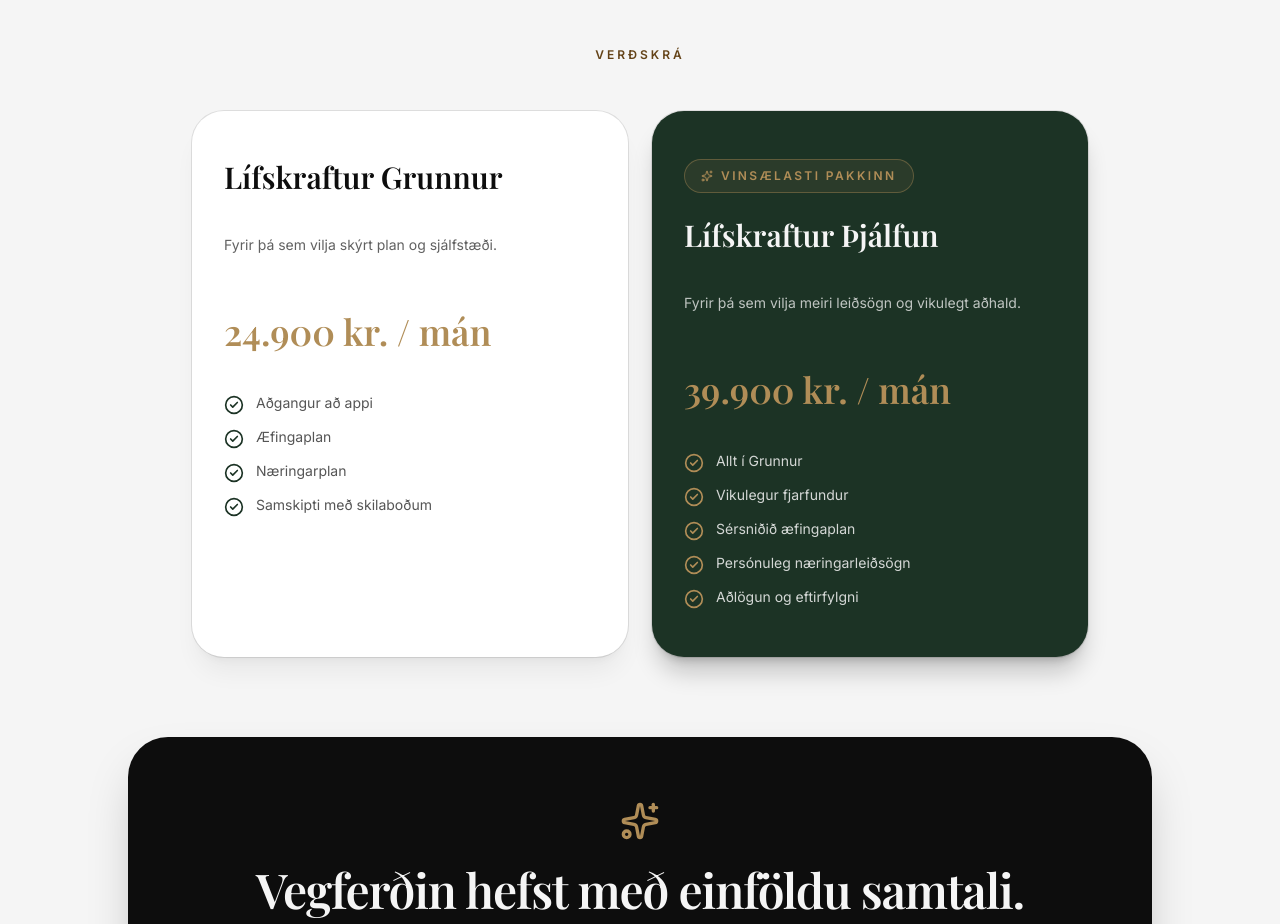
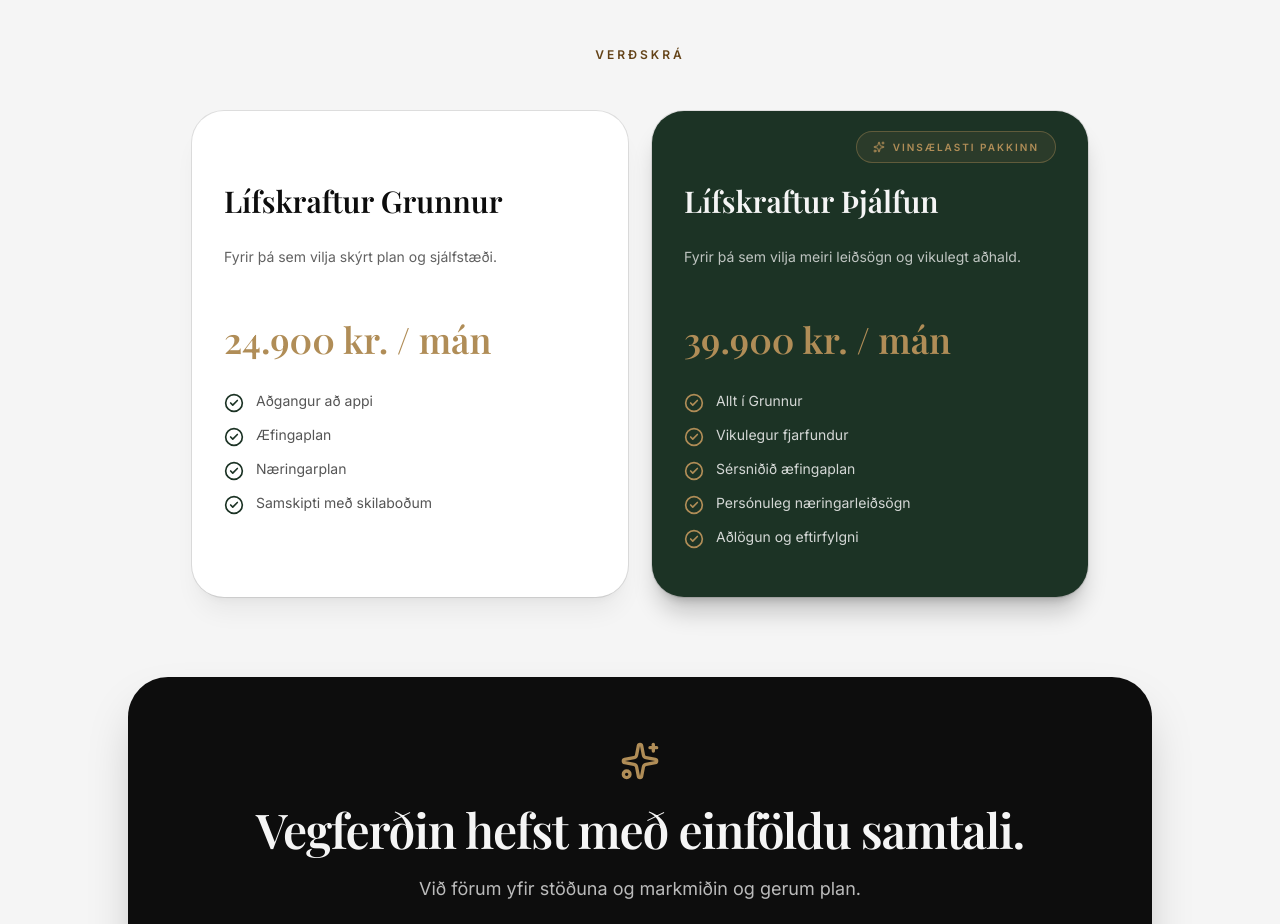
Before and after one commit to egillj96/lifskraftur-thjalfun, a Next.js app: page / in a window 1280 px wide. Shown: the part 3100-4024 px from the top of the page. Built offline with nearby package versions, Linux system fonts and the light colour scheme.

Commit message:
card fix

```diff
--- a/app/page.tsx
+++ b/app/page.tsx
@@ -410,23 +410,20 @@ function PriceCard({
           : "border-[var(--border-gold)] bg-white text-[var(--foreground)] shadow-black/5"
       }`}
     >
-      <CardContent className="flex h-full flex-col p-8">
+      <CardContent className="relative flex h-full flex-col p-8">
         {badge && (
-          <div className="mb-6">
-            <span className="inline-flex items-center gap-2 rounded-full border border-[var(--gold)]/40 bg-[var(--gold)]/10 px-4 py-2 text-xs font-semibold uppercase tracking-[0.2em] text-[var(--gold)]">
-              <Sparkles className="h-3 w-3" />
-              {badge}
-            </span>
-          </div>
+          <span className="absolute right-8 top-1 inline-flex items-center gap-2 rounded-full border border-[var(--gold)]/40 bg-[var(--gold)]/10 px-4 py-2 text-[10px] font-semibold uppercase tracking-[0.2em] text-[var(--gold)]">
+            <Sparkles className="h-3 w-3" />
+            {badge}
+          </span>
         )}
-        <h3
-          className={`${display.className} min-h-[60px] text-3xl font-semibold`}
-        >
+
+        <h3 className={`${display.className} text-3xl font-semibold mt-6`}>
           {title}
         </h3>
 
         <p
-          className={`mt-3 min-h-[56px] leading-7 ${
+          className={`mt-6 max-w-md leading-7 ${
             highlighted
               ? "text-[var(--white)]/75"
               : "text-[var(--foreground)]/65"
@@ -436,7 +433,7 @@ function PriceCard({
         </p>
 
         <div
-          className={`${display.className} mt-6 min-h-[50px] text-4xl font-semibold text-[var(--gold)]`}
+          className={`${display.className} mt-12 text-4xl font-semibold text-[var(--gold)]`}
         >
           {price}
         </div>
```
